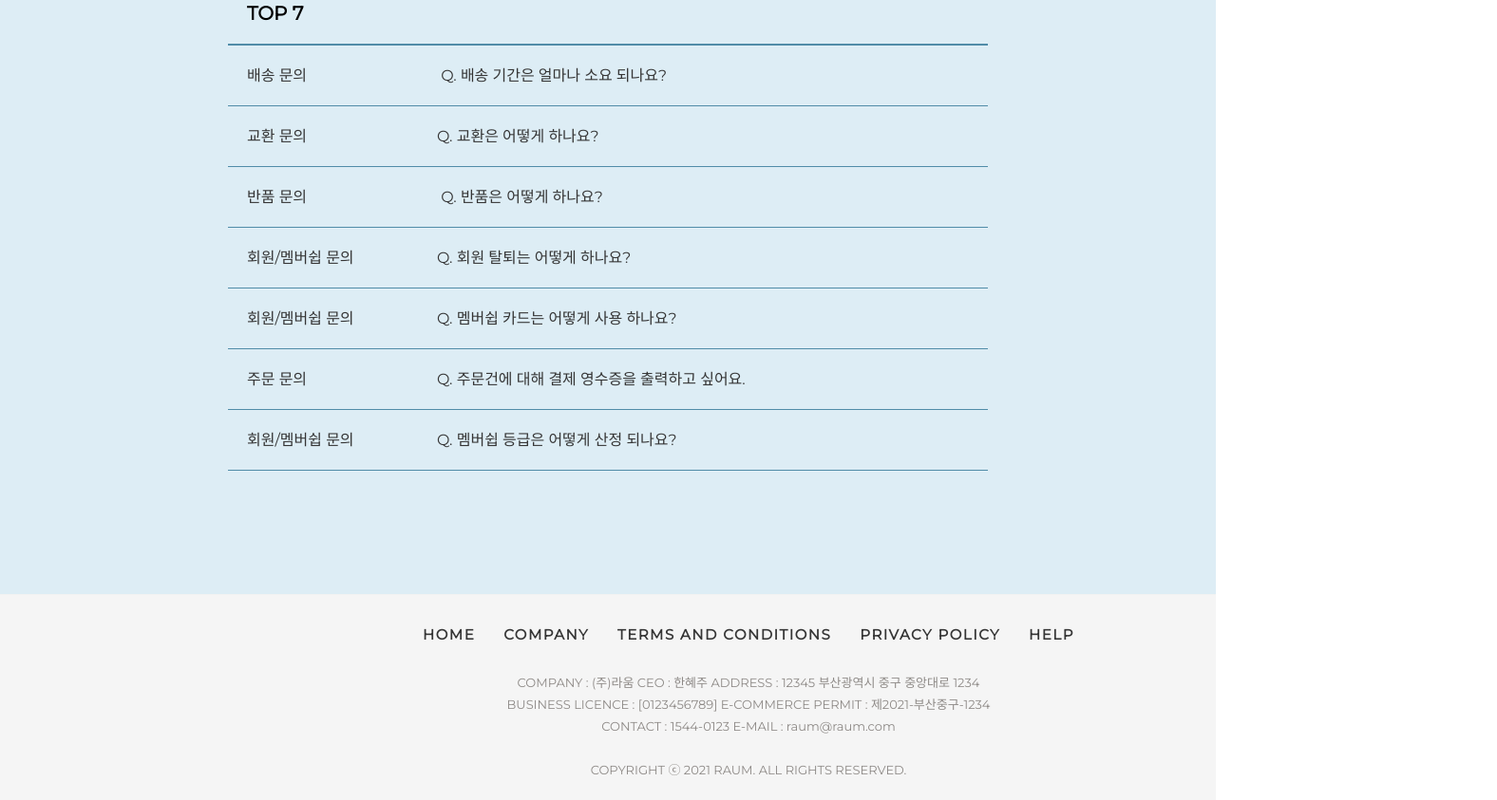
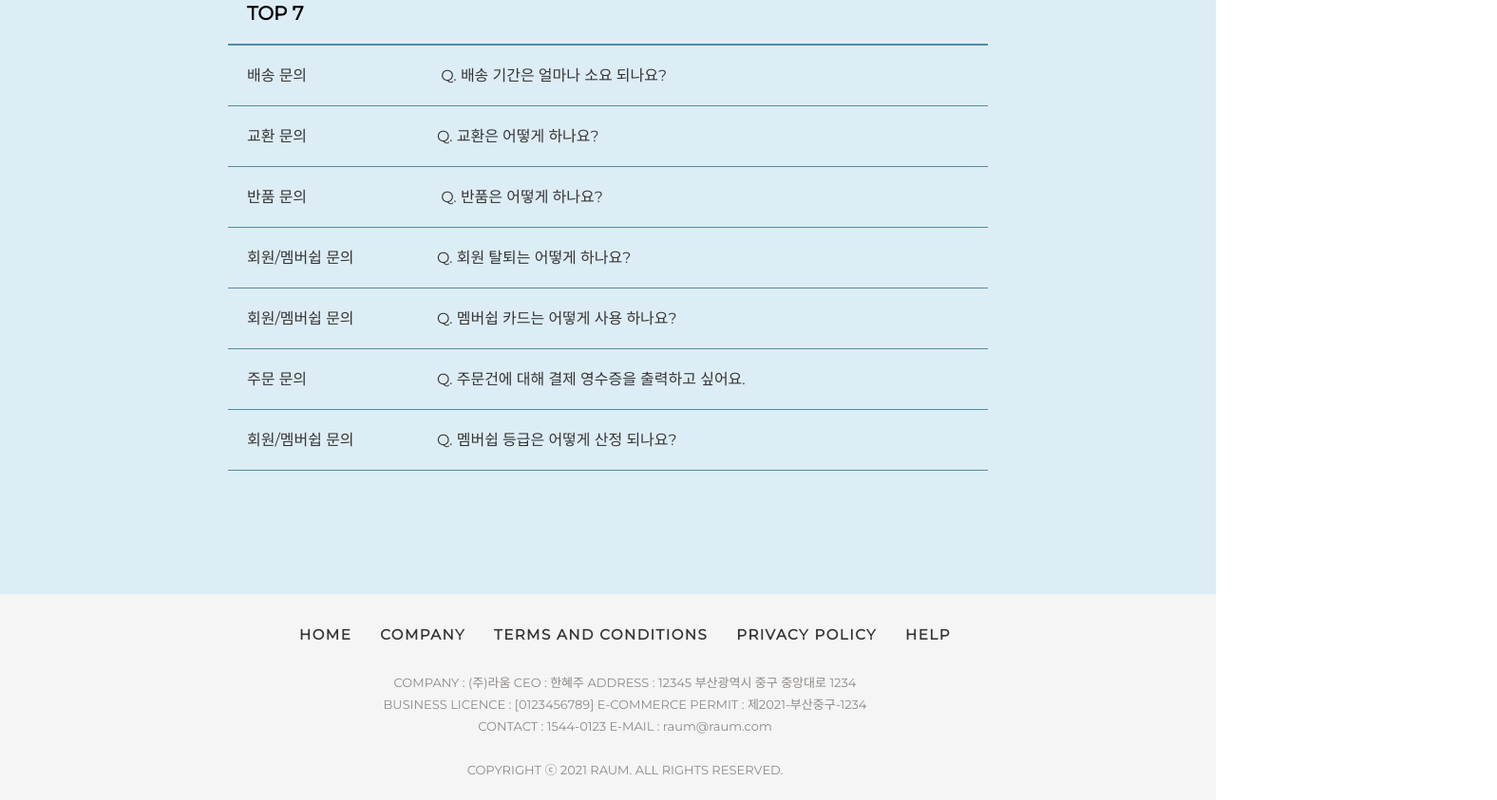
Before and after one commit to hanhyejoo/raum_sub4-1, a plain HTML site: page index.html in a window 1280 px wide. Shown: the part 644-1487 px from the top of the page at 95% size, 1576 px wide, since content can reach past the window. Drawn offline with nearby package versions, Linux system fonts and the light colour scheme.

Commit message:
Add files via upload

```diff
--- a/style.css
+++ b/style.css
@@ -103,7 +103,7 @@ h3{font-size: 20px; font-weight: bold; padding-top: 10px;}
 
 /*footer*/
 #footer{border-top: 1px solid #f2f2f2; background-color: #f5f5f5;}
-.footer_inner{width: 1316px; margin: auto; text-align: center; padding: 0 130px;}
+.footer_inner{width: 1316px; margin: auto; text-align: center;}
 .footer_inner ul li{float: left; padding: 30px 15px 10px 15px;}
 .footer_inner ul li a{color: #353535; font-weight: bold; letter-spacing: 0.1em; font-size: 15px;}
 .footer_inner ul li a:hover{color: #80d4ff;}
```
